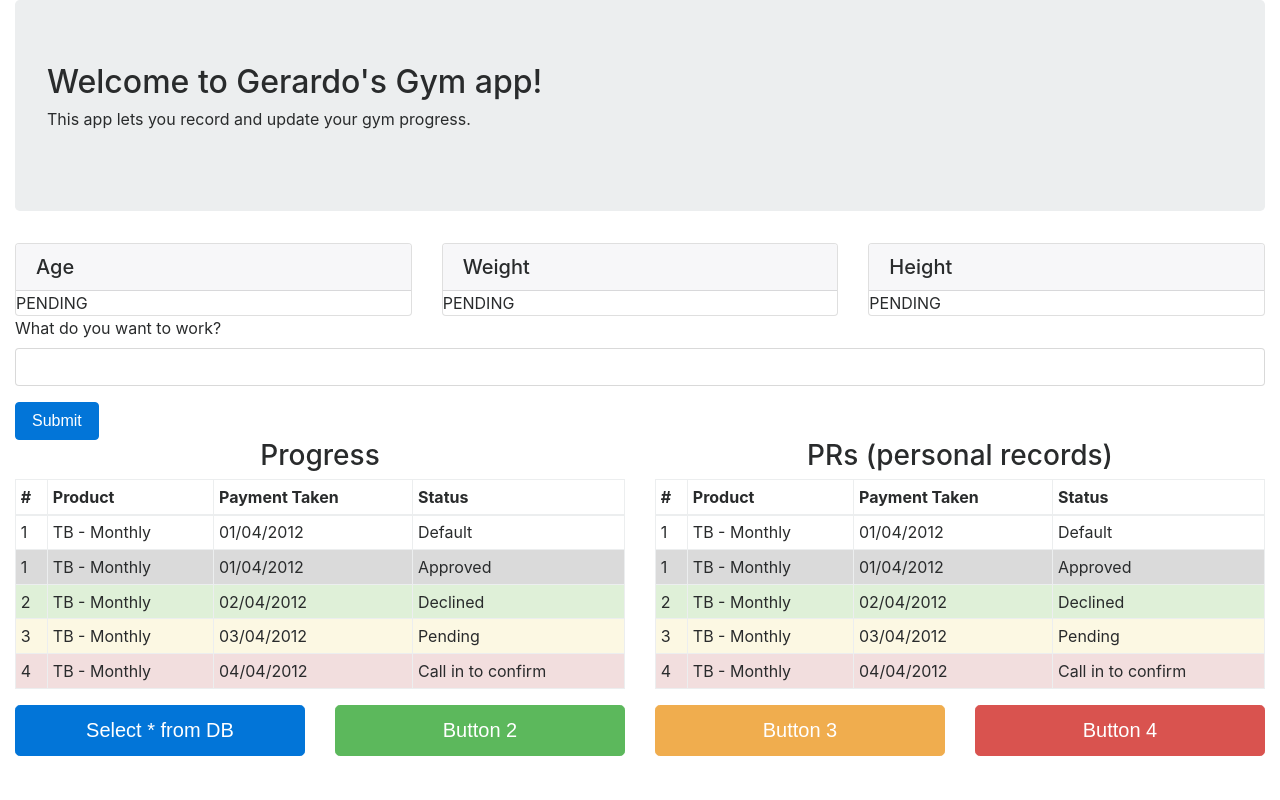
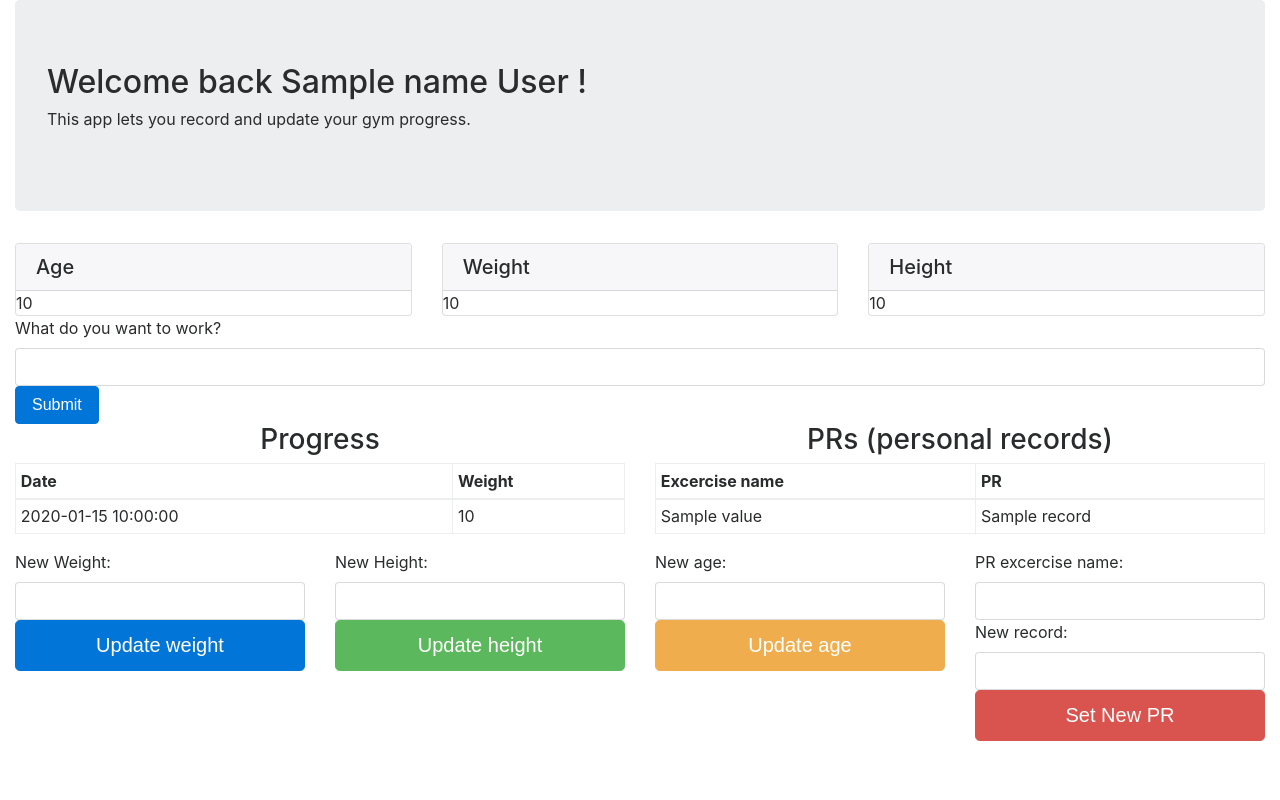
Before and after one commit to GerardoMoreno96/CloudComputingMiniProject, a Flask app: template templates/index.html in a window 1280 px wide. Run offline with Flask 2, Linux system fonts and the light colour scheme; the template is opened without the code that fills it: most values are stand-ins (such as "Sample title", 1, 10 or a date in 2020); some libraries are stand-ins or nearby versions.

Commit message:
Added user interface

```diff
--- a/app.py
+++ b/app.py
@@ -1,5 +1,6 @@
-from flask import Flask, render_template, request, jsonify
+from flask import Flask, render_template, request, jsonify,redirect
 from cassandra.cluster import Cluster
+import datetime
 import json
 import requests
 import requests_cache
@@ -9,16 +10,36 @@ session = cluster.connect()
 
 app = Flask(__name__)
 
+# Index page, welcome the user
 @app.route('/')
 def login():
     return render_template('login.html')
-    # return('<h1>Welcome to Gerardo\'s Gym Progress App</h1>')
 
-# Index page, welcome the user
-@app.route('/welcome')
-def hello():
-    return render_template('index.html')
-    # return('<h1>Welcome to Gerardo\'s Gym Progress App</h1>')
+
+#Make an call to an external API to get routines
+@app.route('/external_routines/<category>', methods=['GET'])
+def get_external_workout(category):
+    categories_url  = 'https://wger.de/api/v2/exercisecategory/'
+    first_resp = requests.get(categories_url)
+    if first_resp.ok:
+        categories = first_resp.json()
+        for excercise in categories['results']:
+            if excercise['name'] == category.capitalize():
+                workouts_template = 'https://wger.de/api/v2/exercise/?language=2&category={}'.format(int(excercise['id']))
+                resp = requests.get(workouts_template)
+                if resp.ok:
+                    workouts = resp.json()
+                else:
+                    print(resp.reason)
+                return workouts
+    else:
+        print(resp.reason)
+
+###################     /   _\/ \   / \     ###################
+###################     |  /  | |   | |     ###################
+###################     |  \__| |_/\| |     ###################
+###################     \____/\____/\_/     ###################
+
 
 # Create a new user for the app from the command line
 @app.route('/new_user_cli', methods=['POST'])
@@ -38,48 +59,13 @@ def create_new_user():
     query = "INSERT INTO gym.users(name,surname,age,sex,weight,height) VALUES ( '{}','{}',{},'{}',{},{})"\
         .format(name,surname,age,sex,weight,height)
     session.execute(query)
+
+    current_date = str(datetime.datetime.now())[:10]
+    update_weights_query ="INSERT INTO gym.weights (name,new_date,surname,weight) VALUES ('{}','{}','{}',{})".\
+        format(name,current_date,surname,weight)
+    session.execute(update_weights_query)
+
     return jsonify({'message': 'created: /new_user {},{}'.format(name,surname)}), 201
-
-# Create a new user from the browser
-@app.route('/new_user_browser', methods=['POST'])
-def create_new_user_browser():
-
-    name =  request.form['name']
-    surname = request.form['surname']
-    age = int(request.form['age'])
-    sex = request.form['sex']
-    weight = float(request.form['weight'])
-    height = float(request.form['height'])
-    password = request.form['password']
-
-    result = session.execute("""select count(*) from gym.users where name='{}' AND surname='{}'""".format(name,surname))
-    if (result.was_applied == 0):
-
-        query = "INSERT INTO gym.users(name,surname,age,sex,weight,height) VALUES ( '{}','{}',{},'{}',{},{})"\
-            .format(name,surname,age,sex,weight,height)
-        session.execute(query)
-
-        password_query = "INSERT INTO gym.accounts (name,surname,password) VALUES ('{}','{}','{}')".format(name,surname,password)
-        session.execute(password_query)
-
-        return "Success",201
-    else:
-        return jsonify({'error':'User already exists'}), 404
-
-#Login from the browser
-@app.route('/login_user_browser',methods=['POST'])
-def login_browser():
-
-    name =  request.form['name']
-    surname = request.form['surname']
-    password = request.form['password']
-
-    result = session.execute("""select count(*) from gym.accounts where name='{}' AND surname='{}' AND password='{}' ALLOW FILTERING"""\
-        .format(name,surname,password))
-    if (result.was_applied != 0):
-       return render_template('index.html')
-    else:
-        return jsonify({'error':'Incorrect username or password'}), 404
 
 #Get all users in the database
 @app.route('/all', methods=['GET'])
@@ -100,25 +86,6 @@ def get_everything():
     # return render_template("index.html",content=result)
     return jsonify(result)
 
-#Make an call to an external API to get routines
-@app.route('/external_routines/<category>', methods=['GET'])
-def get_external_workout(category):
-    categories_url  = 'https://wger.de/api/v2/exercisecategory/'
-    first_resp = requests.get(categories_url)
-    if first_resp.ok:
-        categories = first_resp.json()
-        for excercise in categories['results']:
-            if excercise['name'] == category.capitalize():
-                workouts_template = 'https://wger.de/api/v2/exercise/?language=2&category={}'.format(int(excercise['id']))
-                resp = requests.get(workouts_template)
-                if resp.ok:
-                    workouts = resp.json()
-                else:
-                    print(resp.reason)
-                return workouts
-    else:
-        print(resp.reason)
-
 #Delete an user from the Database
 @app.route('/delete_user',methods=['DELETE'])
 def delete_user():
@@ -133,19 +100,25 @@ def delete_user():
         (request.json['name'],request.json['surname'])}),200
 
 #Update the weight of a user
-@app.route('/update_user_weight',methods=['PUT'])
+@app.route('/update_user_weight_cli',methods=['PUT'])
 def update_user_weight():
-    if not request.json or not "name" in request.json or not "surname" in request.json or not "weight":
+    if not request.json or not "name" in request.json or not "surname" in request.json or not "weight" or not "date":
         return jsonify({'error':'the new record needs to have name,surname and weight'}), 400
 
     name = request.json['name']
     surname = request.json['surname']
     weight = float(request.json['weight'])
+    current_date = request.json['date']
 
     result = session.execute("""select count(*) from gym.users where name='{}' AND surname='{}'""".format(name,surname))
     if (result.was_applied != 0):
         query = "UPDATE gym.users SET weight={} WHERE name='{}' AND surname='{}'".format(weight,name,surname)
         session.execute(query)
+
+        update_weights_query ="INSERT INTO gym.weights (name,new_date,surname,weight) VALUES ('{}','{}','{}',{})".\
+            format(name,current_date,surname,weight)
+        session.execute(update_weights_query)
+
         return jsonify({'message': 'updated: /user/{},{}'.format\
             (request.json['name'],request.json['surname'])}),200
     else:
@@ -170,7 +143,6 @@ def update_user_height():
     else:
         return jsonify({'error':'User does not exist'}), 404
 
-
 #Update the age of a user
 @app.route('/update_user_age',methods=['PUT'])
 def update_user_age():
@@ -190,5 +162,208 @@ def update_user_age():
     else:
         return jsonify({'error':'User does not exist'}), 404
 
+@app.route('/set_user_pr_cli',methods=['POST'])
+def set_pr_cli():
+    if not request.json or not "name" in request.json or not "surname" in request.json or not "excercise_name" in request.json \
+        or not "new_record" in request.json:
+
+        return jsonify({'error':'the new record needs to have name,surname,excercise name and new_record'}), 400
+
+    name = request.json['name']
+    surname = request.json['surname']
+    excercise_name = request.json['excercise_name']
+    new_record = request.json['new_record']
+
+    result = session.execute("""select count(*) from gym.users where name='{}' AND surname='{}'""".format(name,surname))
+    if (result.was_applied != 0):
+        query = "INSERT INTO gym.personal_records(name,surname,excercise_name,new_record) VALUES('{}','{}','{}','{}')".\
+            format(name,surname,excercise_name,new_record)
+        session.execute(query)
+        return jsonify({'message': 'created pr for : /user/{},{}'.format\
+            (request.json['name'],request.json['surname'])}),200
+    else:
+        return jsonify({'error':'User does not exist'}), 404
+
+@app.route('/update_user_pr_cli',methods=['PUT'])
+def update_pr_cli():
+    if not request.json or not "name" in request.json or not "surname" in request.json or not "excercise_name" in request.json \
+        or not "new_record" in request.json:
+
+        return jsonify({'error':'the new record needs to have name,surname,excercise name and new_record'}), 400
+
+    name = request.json['name']
+    surname = request.json['surname']
+    excercise_name = request.json['excercise_name']
+    new_record = request.json['new_record']
+
+    result = session.execute("""select count(*) from gym.users where name='{}' AND surname='{}'""".format(name,surname))
+    if (result.was_applied != 0):
+        query = "UPDATE gym.personal_records SET new_record='{}' WHERE name='{}' AND surname='{}' AND excercise_name='{}'".\
+            format(new_record,name,surname,excercise_name)
+        session.execute(query)
+        return jsonify({'message': 'updated pr for : /user/{},{}'.format\
+            (request.json['name'],request.json['surname'])}),200
+    else:
+        return jsonify({'error':'User does not exist'}), 404
+
+
+
+
+################### /  _ \/  __\/  _ \/ \  /|/ ___\/  __//  __\ ###################
+################### | | //|  \/|| / \|| |  |||    \|  \  |  \/| ###################
+################### | |_\\|    /| \_/|| |/\||\___ ||  /_ |    / ###################
+################### \____/\_/\_\\____/\_/  \|\____/\____\\_/\_\ ###################
+
+
+# Create a new user from the browser
+@app.route('/new_user_browser', methods=['POST'])
+def create_new_user_browser():
+
+    name =  request.form['name']
+    surname = request.form['surname']
+    age = int(request.form['age'])
+    sex = request.form['sex']
+    weight = float(request.form['weight'])
+    height = float(request.form['height'])
+    password = request.form['password']
+
+    result = session.execute("""select count(*) from gym.users where name='{}' AND surname='{}'""".format(name,surname))
+    if (result.was_applied == 0):
+
+        query = "INSERT INTO gym.users(name,surname,age,sex,weight,height) VALUES ( '{}','{}',{},'{}',{},{})"\
+            .format(name,surname,age,sex,weight,height)
+        session.execute(query)
+
+        password_query = "INSERT INTO gym.accounts (name,surname,password) VALUES ('{}','{}','{}')".format(name,surname,password)
+        session.execute(password_query)
+
+        current_date = str(datetime.datetime.now())[:10]
+        update_weights_query ="INSERT INTO gym.weights (name,new_date,surname,weight) VALUES ('{}','{}','{}',{})".\
+            format(name,current_date,surname,weight)
+        session.execute(update_weights_query)
+
+        return "Success",201
+    else:
+        return jsonify({'error':'User already exists'}), 404
+
+#Login from the browser
+@app.route('/login_user_browser',methods=['POST'])
+def login_browser():
+
+    name =  request.form['name']
+    surname = request.form['surname']
+    password = request.form['password']
+
+    result = session.execute("""select count(*) from gym.accounts where name='{}' AND surname='{}' AND password='{}' ALLOW FILTERING"""\
+        .format(name,surname,password))
+    if (result.was_applied != 0):
+
+        query = "SELECT * FROM gym.users WHERE name='{}' AND surname = '{}'".format(name,surname)
+        user_info = session.execute(query)
+        user_name = user_info.current_rows[0].name
+        user_surname = user_info.current_rows[0].surname
+        user_age = user_info.current_rows[0].age
+        user_weight = user_info.current_rows[0].weight
+        user_height = user_info.current_rows[0].height
+
+        user_weights_query = "SELECT * FROM gym.weights where name='{}' and surname='{}' ALLOW FILTERING".format(user_name,user_surname)
+        rows = session.execute(user_weights_query)
+        result=[]
+        for r in rows:
+            result.append(
+                {
+                    'date': str(datetime.datetime.fromtimestamp(r.new_date.seconds))[0:-9],
+                    'weight': r.weight,
+                }
+            )
+
+        user_pr_query = "SELECT excercise_name,new_record FROM gym.personal_records WHERE name='{}' and surname='{}'".format(name,surname)
+        pr_rows = session.execute(user_pr_query)
+        pr_result=[]
+        for r in pr_rows:
+            pr_result.append(
+                {
+                    'excercise_name': r.excercise_name,
+                    'record': r.new_record,
+                }
+            )
+
+
+        return render_template('index.html',name=user_name,surname=user_surname,\
+            age=user_age,weight=user_weight,height=user_height,weight_progress=result,pr=pr_result)
+
+    else:
+        return jsonify({'error':'Incorrect username or password'}), 404
+
+#Make an call to an external API to get routines from the browser
+@app.route('/external_routines_browser/', methods=['POST'])
+def get_external_workout_browser_pt1():
+    category =  request.form['category']
+    return redirect('/external_routines/{}'.format(category))
+
+#Update the weight of a user from the browser
+@app.route('/update_user_weight_browser',methods=['POST']) #HTML doesn't allow PUT request
+def update_user_weight_browser():
+
+    weight = float(request.form['new_weight'])
+    name = request.form['user_name']
+    surname = request.form['user_surname']
+
+    query = "UPDATE gym.users SET weight={} WHERE name='{}' AND surname='{}'".format(weight,name,surname)
+    session.execute(query)
+
+    current_date = str(datetime.datetime.now())[:10]
+    update_weights_query ="INSERT INTO gym.weights (name,new_date,surname,weight) VALUES ('{}','{}','{}',{})".\
+        format(name,current_date,surname,weight)
+    session.execute(update_weights_query)
+
+    return jsonify({'message': 'updated: /user/{},{}'.format(name,surname)}),200
+
+@app.route('/update_user_height_browser',methods=['POST']) #HTML doesn't allow PUT request
+def update_user_height_browser():
+
+    height = float(request.form['new_height'])
+    name = request.form['user_name']
+    surname = request.form['user_surname']
+
+    query = "UPDATE gym.users SET height={} WHERE name='{}' AND surname='{}'".format(height,name,surname)
+    session.execute(query)
+    return jsonify({'message': 'updated: /user/{},{}'.format(name,surname)}),200
+
+@app.route('/update_user_age_browser',methods=['POST']) #HTML doesn't allow PUT request
+def update_user_age_browser():
+
+    age = int(request.form['new_age'])
+    name = request.form['user_name']
+    surname = request.form['user_surname']
+
+    query = "UPDATE gym.users SET age={} WHERE name='{}' AND surname='{}'".format(age,name,surname)
+    session.execute(query)
+    return jsonify({'message': 'updated: /user/{},{}'.format(name,surname)}),200
+
+@app.route('/set_pr_browser', methods=['POST'])
+def set_pr_browser():
+
+    name = request.form['user_name']
+    surname = request.form['user_surname']
+    excercise_name = request.form['pr_name']
+    new_record = request.form['pr_record']
+    count_pr_query = "SELECT COUNT(*) from gym.personal_records WHERE name='{}' and surname='{}' and excercise_name='{}'".\
+        format(name,surname,excercise_name)
+    pr_rows = session.execute(count_pr_query)
+    if pr_rows.was_applied == 0:
+        query = "INSERT INTO gym.personal_records(name,surname,excercise_name,new_record) VALUES('{}','{}','{}','{}')".\
+            format(name,surname,excercise_name,new_record)
+        session.execute(query)
+        return jsonify({'message': 'created pr for : /user/{},{}'.format\
+            (name,surname)}),200
+    else:
+        query = "UPDATE gym.personal_records SET new_record='{}' WHERE name='{}' AND surname='{}' AND excercise_name='{}'".\
+            format(new_record,name,surname,excercise_name)
+        session.execute(query)
+        return jsonify({'message': 'updated pr for : /user/{},{}'.format\
+            (name,surname)}),200
+
+
 if __name__=="__main__":
     app.run(host='0.0.0.0',port=5000)
--- a/templates/index.html
+++ b/templates/index.html
@@ -5,7 +5,7 @@
     <meta http-equiv="X-UA-Compatible" content="IE=edge">
     <meta name="viewport" content="width=device-width, initial-scale=1">
 
-    <title>Bootstrap 4, from LayoutIt!</title>
+    <title>Gerry's WebApp</title>
 
     <meta name="description" content="Source code generated using layoutit.com">
     <meta name="author" content="LayoutIt!">
@@ -21,7 +21,7 @@
 		<div class="col-md-12">
 			<div class="jumbotron">
 				<h2>
-					Welcome to Gerardo's Gym app!
+					Welcome back {{ name }} {{ surname }} !
 				</h2>
 				<p>
 					This app lets you record and update your gym progress.
@@ -37,7 +37,7 @@
 				</h5>
 				<div class="card-body">
 					<p class="card-text">
-						PENDING
+						{{ age }}
 					</p>
 				</div>
 			</div>
@@ -49,7 +49,7 @@
 				</h5>
 				<div class="card-body">
 					<p class="card-text">
-						PENDING
+						{{ weight }}
 					</p>
 				</div>
 			</div>
@@ -61,7 +61,7 @@
 				</h5>
 				<div class="card-body">
 					<p class="card-text">
-						PENDING
+						{{ height }}
 					</p>
 				</div>
 			</div>
@@ -69,14 +69,14 @@
 	</div>
 	<div class="row">
 		<div class="col-md-12">
-			<form role="form">
-				<div class="form-group">
+			<form method="POST" action="/external_routines_browser">
 
 				<label for="excercise">
 					What do you want to work?
 				</label>
-					<input type="text" class="form-control" id="excercise">
-				</div>
+
+				<input type="text" class="form-control" id="excercise" name=category>
+
 				<button type="submit" class="btn btn-primary">
 					Submit
 				</button>
@@ -92,89 +92,21 @@
 				<thead>
 					<tr>
 						<th>
-							#
+							Date
 						</th>
 						<th>
-							Product
-						</th>
-						<th>
-							Payment Taken
-						</th>
-						<th>
-							Status
+							Weight
 						</th>
 					</tr>
 				</thead>
 				<tbody>
+					<tr class="table-active">
+					{% for value in weight_progress %}
 						<tr>
-						<td>
-							1
-						</td>
-						<td>
-							TB - Monthly
-						</td>
-						<td>
-							01/04/2012
-						</td>
-						<td>
-							Default
-						</td>
+							 <td> {{ value['date'] }} </td>
+							 <td> {{ value['weight'] }}</td>
 						</tr>
-					<tr class="table-active">
-						<td>
-							1
-						</td>
-						<td>
-							TB - Monthly
-						</td>
-						<td>
-							01/04/2012
-						</td>
-						<td>
-							Approved
-						</td>
-					</tr>
-					<tr class="table-success">
-						<td>
-							2
-						</td>
-						<td>
-							TB - Monthly
-						</td>
-						<td>
-							02/04/2012
-						</td>
-						<td>
-							Declined
-						</td>
-					</tr>
-					<tr class="table-warning">
-						<td>
-							3
-						</td>
-						<td>
-							TB - Monthly
-						</td>
-						<td>
-							03/04/2012
-						</td>
-						<td>
-							Pending
-						</td>
-					</tr>
-					<tr class="table-danger">
-						<td>
-							4
-						</td>
-						<td>
-							TB - Monthly
-						</td>
-						<td>
-							04/04/2012
-						</td>
-						<td>
-							Call in to confirm
-						</td>
+					 {% endfor %}
 					</tr>
 				</tbody>
 			</table>
@@ -187,89 +119,21 @@
 				<thead>
 					<tr>
 						<th>
-							#
+							Excercise name
 						</th>
 						<th>
-							Product
-						</th>
-						<th>
-							Payment Taken
-						</th>
-						<th>
-							Status
+							PR
 						</th>
 					</tr>
 				</thead>
 				<tbody>
+					<tr class="table-success">
+						{% for value in pr %}
 						<tr>
-						<td>
-							1
-						</td>
-						<td>
-							TB - Monthly
-						</td>
-						<td>
-							01/04/2012
-						</td>
-						<td>
-							Default
-						</td>
+							<td> {{ value['excercise_name'] }} </td>
+							<td> {{ value['record'] }}</td>
 						</tr>
-					<tr class="table-active">
-						<td>
-							1
-						</td>
-						<td>
-							TB - Monthly
-						</td>
-						<td>
-							01/04/2012
-						</td>
-						<td>
-							Approved
-						</td>
-					</tr>
-					<tr class="table-success">
-						<td>
-							2
-						</td>
-						<td>
-							TB - Monthly
-						</td>
-						<td>
-							02/04/2012
-						</td>
-						<td>
-							Declined
-						</td>
-					</tr>
-					<tr class="table-warning">
-						<td>
-							3
-						</td>
-						<td>
-							TB - Monthly
-						</td>
-						<td>
-							03/04/2012
-						</td>
-						<td>
-							Pending
-						</td>
-					</tr>
-					<tr class="table-danger">
-						<td>
-							4
-						</td>
-						<td>
-							TB - Monthly
-						</td>
-						<td>
-							04/04/2012
-						</td>
-						<td>
-							Call in to confirm
-						</td>
+						{% endfor %}
 					</tr>
 				</tbody>
 			</table>
@@ -277,29 +141,74 @@
 	</div>
 	<div class="row">
 		<div class="col-md-3">
-			<form action="/all" method="get">
+			<form method="POST" action="/update_user_weight_browser">
+				<label for="excercise">
+					New Weight:
+				</label>
+				<input type="text" class="form-control" id="excercise" name=new_weight>
+
+				<input type="hidden"  class="form-control" name=user_name value={{name}}>
+
+				<input type="hidden"  class="form-control" name=user_surname value={{surname}}>
+
 				<button type="submit" class="btn btn-lg btn-primary btn-block">
-					Select * from DB
+					Update weight
 				</button>
 			</form>
 		</div>
 		<div class="col-md-3">
+			<form method="POST" action="/update_user_height_browser">
+				<label for="height">
+					New Height:
+				</label>
+				<input type="text" class="form-control" id="height" name=new_height>
 
-			<button type="button" class="btn btn-success btn-block btn-lg">
-				Button 2
+				<input type="hidden"  class="form-control" name=user_name value={{name}}>
+
+				<input type="hidden"  class="form-control" name=user_surname value={{surname}}>
+
+				<button type="submit" class="btn btn-success btn-block btn-lg">
+					Update height
 				</button>
+			</form>
 		</div>
 		<div class="col-md-3">
+			<form method="POST" action="/update_user_age_browser">
+				<label for="age">
+					New age:
+				</label>
+				<input type="text" class="form-control" id="age" name=new_age>
 
-			<button type="button" class="btn btn-block btn-lg btn-warning">
-				Button 3
+				<input type="hidden"  class="form-control" name=user_name value={{name}}>
+
+				<input type="hidden"  class="form-control" name=user_surname value={{surname}}>
+
+
+				<button type="submit" class="btn btn-block btn-lg btn-warning">
+					Update age
 				</button>
+
+			</form>
 		</div>
 		<div class="col-md-3">
+			<form method="POST" action="/set_pr_browser">
+				<label for="pr_name">
+					PR excercise name:
+				</label>
+				<input type="text" class="form-control" id="pr" name=pr_name>
 
-			<button type="button" class="btn btn-block btn-lg btn-danger">
-				Button 4
+				<label for="pr_record">
+					New record:
+				</label>
+				<input type="text" class="form-control" id="pr" name=pr_record>
+
+				<input type="hidden"  class="form-control" name=user_name value={{name}}>
+
+				<input type="hidden"  class="form-control" name=user_surname value={{surname}}>
+				<button type="submit" class="btn btn-block btn-lg btn-danger">
+					Set New PR
 				</button>
+			</form>
 		</div>
 	</div>
 </div>
```
Also changed, not shown: README.md. Lines whose indentation alone changed are shown as unchanged.
